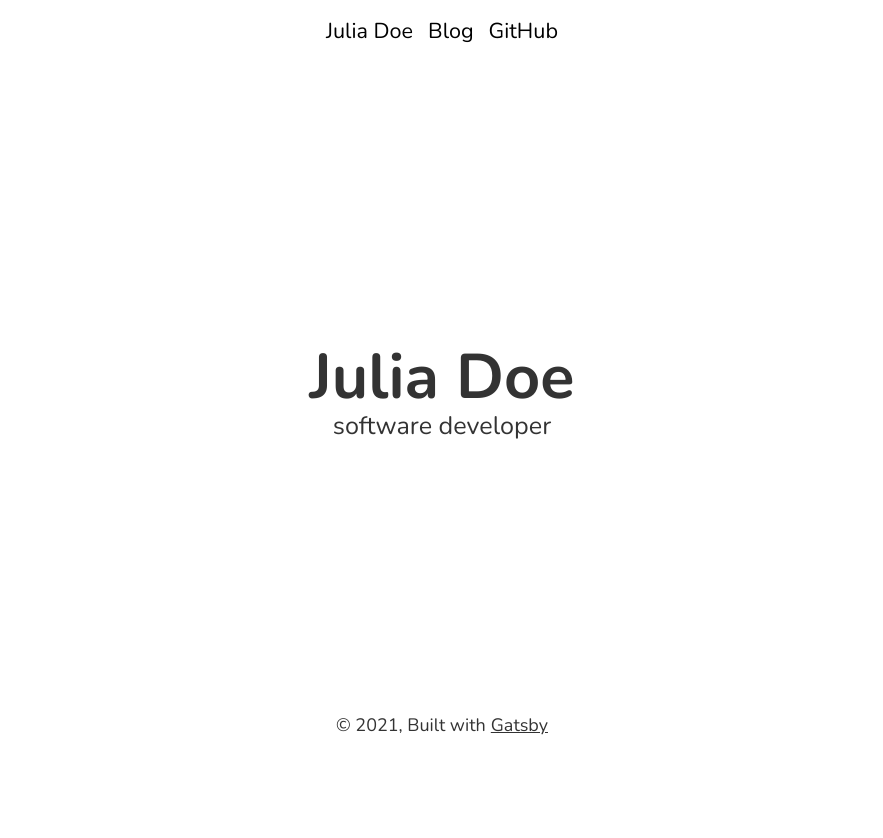
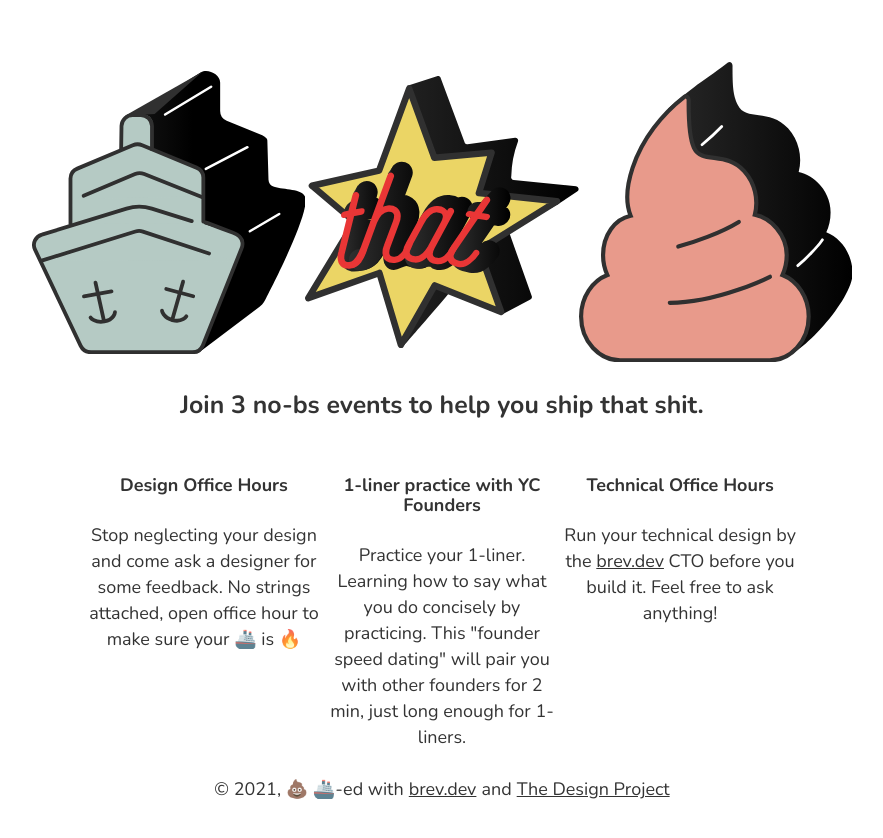
Before and after one commit to brevdev/ship-that-shit-landing-page, a Gatsby site: page / in a window 1280 px wide. Shown: the whole page, without its empty margins (198-1081 px from the left). Before the commit the page ends 800 px from the top, so only its background shows below. Built offline with nearby package versions, Linux system fonts and the light colour scheme; Gatsby itself is replaced by a stand-in of ours; a small style sheet from the web is missing.

Commit message:
init site

```diff
--- a/gatsby-config.js
+++ b/gatsby-config.js
@@ -1,12 +1,20 @@
 module.exports = {
   siteMetadata: {
-    title: `Julia Doe`,
-    subtitle: `software developer`,
-    description: `A minimal blog starter built with Gatsbyjs. The needed Gatsby files are included.`,
-    author: `@niklasmtj`,
+    title: `Ship That Shit`,
+    subtitle: `3 no-bs events to 🚢 that 💩`,
+    description: `3 no-bs events to 🚢 that 💩.`,
+    author: `@naderlikeladder`,
   },
   plugins: [
     `gatsby-plugin-react-helmet`,
+    {
+      resolve: 'gatsby-plugin-react-svg',
+      options: {
+        rule: {
+          include: /\.inline\.svg$/
+        }
+      }
+    },
     {
       resolve: `gatsby-source-filesystem`,
       options: {
--- a/package.json
+++ b/package.json
@@ -7,6 +7,7 @@
   "dependencies": {
     "@emotion/core": "^10.0.28",
     "@emotion/styled": "^10.0.27",
+    "@material-ui/core": "^4.11.3",
     "gatsby": "^2.23.18",
     "gatsby-image": "^2.4.12",
     "gatsby-plugin-emotion": "^4.3.9",
@@ -14,6 +15,7 @@
     "gatsby-plugin-netlify": "^2.3.10",
     "gatsby-plugin-offline": "^3.2.16",
     "gatsby-plugin-react-helmet": "^3.3.9",
+    "gatsby-plugin-react-svg": "^3.0.1",
     "gatsby-plugin-sharp": "^2.6.17",
     "gatsby-remark-prismjs": "^3.5.9",
     "gatsby-remark-reading-time": "^1.1.0",
--- /dev/null
+++ b/src/components/Main.js
@@ -0,0 +1,111 @@
+import React, { useEffect, useState } from "react"
+import styled from "@emotion/styled"
+
+import ShipThatShit from "../images/svg/ship-that-sht.inline.svg"
+import Ship from "../images/svg/ship.inline.svg"
+import That from "../images/svg/that.inline.svg"
+import Shit from "../images/svg/shit.inline.svg"
+import "./main.css"
+
+//   transition: 1000ms;
+
+const Container = styled.div`
+  text-align: center;
+
+  animation: dropIn 1s ease-in-out 1;
+  display: flex;
+  flex-direction: column;
+  align-items: center;
+  justify-content: space-between;
+`
+const AlignedRow = styled.div`
+  display: flex;
+  align-items: center;
+  justify-content: space-between;
+  flex-direction: row;
+  width: 100%;
+`
+
+const Padded = styled.div`
+  margin-top: 30px;
+`
+
+const OuterContainer = styled.div`
+  min-height: 78vh;
+`
+
+const EventCard = styled.div`
+  border-radius: 10px;
+  max-width: 29%;
+`
+
+const Main = () => {
+  const [animationComplete, setAnimationComplete] = useState(false)
+
+  useEffect(() => {
+    setTimeout(() => {
+      setAnimationComplete(true)
+    }, 1000)
+  }, [])
+
+  return (
+    <OuterContainer>
+      <Container>
+        <AlignedRow>
+          <Ship />
+          <That />
+          <Shit />
+        </AlignedRow>
+
+        {animationComplete && (
+          <>
+            <Padded>
+              <h3>Join 3 no-bs events to help you ship that shit.</h3>
+            </Padded>
+            <Padded>
+              <AlignedRow style={{ justifyContent: "center", alignItems: "flex-start" }}>
+                <EventCard>
+                  <div style={{}}>
+                    <h4>Design Office Hours</h4>
+                    <p>
+                      Stop neglecting your design and come ask a designer for
+                      some feedback. No strings attached, open office hour to
+                      make sure your 🚢 is 🔥
+                    </p>
+                  </div>
+                </EventCard>
+                <EventCard>
+                  <div style={{}}>
+                    <h4>1-liner practice with YC Founders</h4>
+                    <p>
+                      Practice your 1-liner. Learning how to say what you do concisely by practicing. This "founder speed dating" will
+                      pair you with other founders for 2 min, just long enough for 1-liners.
+                    </p>
+                  </div>
+                </EventCard>
+                <EventCard>
+                  <div style={{}}>
+                    <h4>Technical Office Hours</h4>
+                    <p>
+                      Run your technical design by the{" "}
+                      <a
+                        href="https://brev.dev"
+                        target="_blank"
+                        rel="noreferrer"
+                      >
+                        brev.dev
+                      </a>{" "}
+                      CTO before you build it. Feel free to ask anything!
+                    </p>
+                  </div>
+                </EventCard>
+              </AlignedRow>
+            </Padded>
+          </>
+        )}
+      </Container>
+    </OuterContainer>
+  )
+}
+
+export default Main
--- a/src/components/header.js
+++ b/src/components/header.js
@@ -76,11 +76,11 @@ const Header = ({ siteTitle }) => (
   <SiteHeader>
     <Content>
       <p>
-        <HomeLink to="/">{siteTitle}</HomeLink>
-        <NavLink to="/blog">Blog</NavLink>
+        {/* <HomeLink to="/">{siteTitle}</HomeLink> */}
+        {/* <NavLink to="/blog">Blog</NavLink>
         <GitHubLink href="https://github.com/niklasmtj/gatsby-starter-julia">
           GitHub
-        </GitHubLink>
+        </GitHubLink> */}
       </p>
     </Content>
   </SiteHeader>
--- a/src/components/layout.js
+++ b/src/components/layout.js
@@ -47,10 +47,12 @@ const Layout = ({ children }) => (
           <main>{children}</main>
           <Footer>
             <p>
-            © {new Date().getFullYear()}, Built with
+            © {new Date().getFullYear()}, 💩 🚢-ed with
             {` `}
             </p>
-            <GatsbyLink href="https://www.gatsbyjs.org">Gatsby</GatsbyLink>
+            <GatsbyLink href="https://brev.dev">brev.dev </GatsbyLink>
+            <p style={{paddingLeft: "5px"}}>{` `} and </p>
+            <GatsbyLink href="https://eberhardt.design/">The Design Project</GatsbyLink>
           </Footer>
         </Content>
       </>
--- /dev/null
+++ b/src/components/main.css
@@ -0,0 +1,9 @@
+@keyframes dropIn {
+    from {
+        transform: translateY(-1000px);
+      }
+
+      to {
+        transform: translateY(0);
+      }
+}
--- a/src/pages/index.js
+++ b/src/pages/index.js
@@ -3,11 +3,17 @@ import React from "react"
 import LandingBio from "../components/landing-bio"
 import Layout from "../components/layout"
 import SEO from "../components/seo"
+import ShipThatShit from "../images/svg/ship-that-sht.inline.svg";
+import Ship from "../images/svg/ship.inline.svg";
+import That from "../images/svg/that.inline.svg";
+import Shit from "../images/svg/shit.inline.svg";
+import Main from "../components/Main";
 
 const IndexPage = () => (
   <Layout>
     <SEO title="Home" keywords={[`gatsby`, `application`, `react`]} />
-    <LandingBio />
+    {/* <LandingBio /> */}
+    <Main />
   </Layout>
 )
 
```
Also changed, not shown: src/pages/bookshelf.js (added, +44 -0 lines), src/pages/shelf.css (added, +53 -0 lines), src/images/svg/ship-that-sht.inline.svg (added), src/images/svg/ship.inline.svg (added), src/images/svg/shit.inline.svg (added), src/images/svg/that.inline.svg (added), 1 other file.
